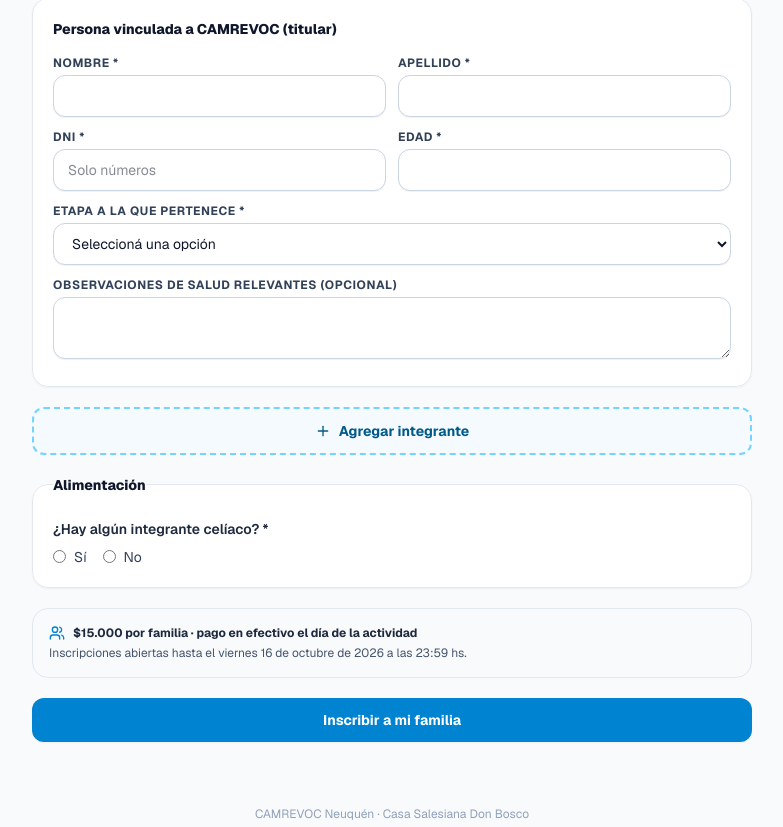
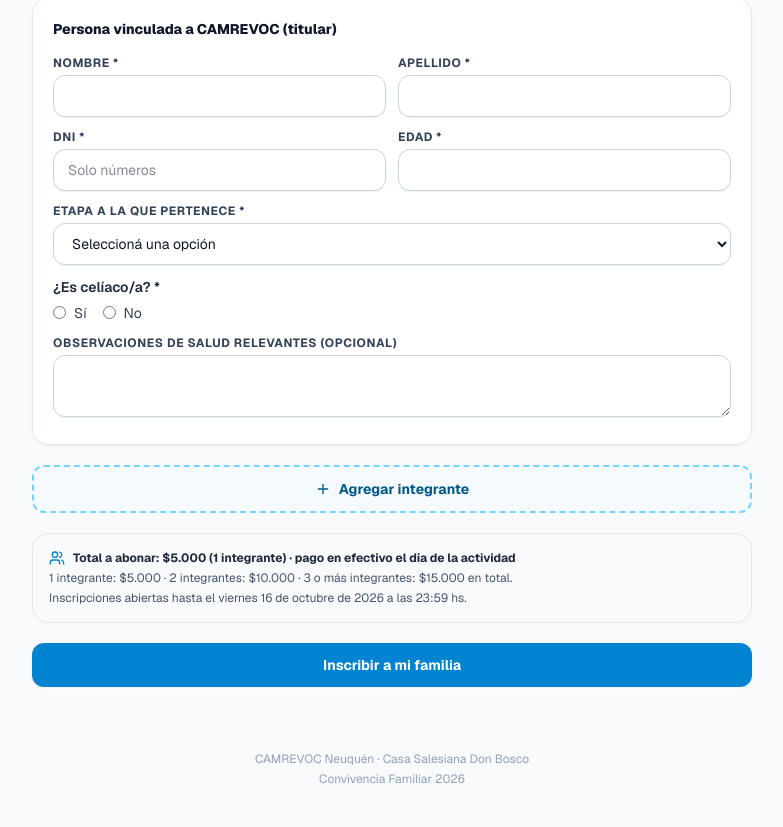
Before and after one commit to DLorangg/camrevoc-pollos, a Next.js app: page /convivencia in a window 1280 px wide. Shown: the part 762-1589 px from the top of the page, without its empty margins (248-1031 px from the left). Built offline with nearby package versions, Linux system fonts and the light colour scheme.

Commit message:
Cambiando regla de negocio

```diff
--- a/src/app/convivencia/actions/inscripcion.ts
+++ b/src/app/convivencia/actions/inscripcion.ts
@@ -3,6 +3,7 @@
 import { createConvivenciaClient } from "@/lib/supabase/convivencia";
 import {
   CONVIVENCIA_MENSAJE_CERRADA,
+  calcularPrecioConvivencia,
   isInscripcionConvivenciaAbierta,
 } from "@/config/convivencia";
 import { validarInscripcionConvivencia } from "@/lib/convivencia/validation";
@@ -14,6 +15,8 @@ export interface CrearInscripcionConvivenciaResult {
   errors?: string[];
   inscripcionId?: string;
   cantidadIntegrantes?: number;
+  /** Total a abonar en efectivo, calculado en el servidor. */
+  precioTotal?: number;
 }
 
 const ERROR_GENERICO =
@@ -39,7 +42,7 @@ export async function createInscripcionConvivencia(
   if (!validacion.ok) {
     return { ok: false, errors: validacion.errors };
   }
-  const { envioId, hayCeliaco, integrantes } = validacion.data;
+  const { envioId, integrantes } = validacion.data;
 
   const payload = integrantes.map((i) => ({
     nombre: i.nombre,
@@ -49,6 +52,7 @@ export async function createInscripcionConvivencia(
     etapa: i.etapa,
     parentesco: i.parentesco,
     observaciones_salud: i.observacionesSalud,
+    es_celiaco: i.esCeliaco,
     menor_acompanado: i.menorAcompanado,
     emergencia_nombre: i.contactoEmergencia?.nombre ?? null,
     emergencia_vinculo: i.contactoEmergencia?.vinculo ?? null,
@@ -59,7 +63,6 @@ export async function createInscripcionConvivencia(
     const supabase = createConvivenciaClient();
     const { data, error } = await supabase.rpc("convivencia_registrar_inscripcion", {
       p_envio_id: envioId,
-      p_hay_celiaco: hayCeliaco,
       p_integrantes: payload,
     });
 
@@ -85,6 +88,8 @@ export async function createInscripcionConvivencia(
       ok: true,
       inscripcionId: res.inscripcion_id,
       cantidadIntegrantes: res.cantidad_integrantes,
+      // Calculado siempre en el servidor a partir de lo realmente registrado.
+      precioTotal: calcularPrecioConvivencia(res.cantidad_integrantes),
     };
   } catch (err) {
     console.error(
--- a/src/components/convivencia/ActividadInfo.tsx
+++ b/src/components/convivencia/ActividadInfo.tsx
@@ -2,12 +2,13 @@ import { CalendarDays, Clock, MapPin, Banknote, Backpack } from "lucide-react";
 import {
   CONVIVENCIA_CONFIG,
   CONVIVENCIA_QUE_LLEVAR,
+  CONVIVENCIA_TARIFA_TEXTO,
 } from "@/config/convivencia";
 
 const ARS = new Intl.NumberFormat("es-AR");
 
-export function formatearPrecioConvivencia(): string {
-  return `$${ARS.format(CONVIVENCIA_CONFIG.precioPorFamilia)}`;
+export function formatearPrecioConvivencia(monto: number): string {
+  return `$${ARS.format(monto)}`;
 }
 
 /** Datos de la actividad (fecha, horario, lugar, costo y pago). Sin hooks: usable en servidor y cliente. */
@@ -36,8 +37,8 @@ export function ConvivenciaDatosActividad() {
       <li className="flex items-start gap-3">
         <Banknote className="mt-0.5 h-4 w-4 shrink-0 text-sky-600" />
         <span>
-          <strong className="text-slate-900">Costo:</strong> {formatearPrecioConvivencia()} por
-          familia, sin importar la cantidad de integrantes. {CONVIVENCIA_CONFIG.pagoTexto}
+          <strong className="text-slate-900">Costo:</strong> {CONVIVENCIA_TARIFA_TEXTO}{" "}
+          {CONVIVENCIA_CONFIG.pagoTexto}
         </span>
       </li>
     </ul>
--- a/src/components/convivencia/AdminDashboard.tsx
+++ b/src/components/convivencia/AdminDashboard.tsx
@@ -6,7 +6,7 @@ import { useMemo, useState, useTransition } from "react";
 import { useRouter } from "next/navigation";
 import { AlertTriangle, ChevronLeft, LogOut, Search, Wheat } from "lucide-react";
 import { logoutConvivenciaAdmin } from "@/app/convivencia/actions/admin-actions";
-import { CONVIVENCIA_ETAPAS } from "@/config/convivencia";
+import { CONVIVENCIA_ETAPAS, calcularPrecioConvivencia } from "@/config/convivencia";
 import type { InscripcionConvivenciaRow } from "@/types/convivencia";
 
 type Filtro = "todas" | "celiacos" | "menores-sin-adulto" | "salud";
@@ -28,6 +28,19 @@ const fmtFecha = new Intl.DateTimeFormat("es-AR", {
 function tieneMenorSinAdulto(i: InscripcionConvivenciaRow) {
   return i.convivencia_integrantes.some((m) => m.menor_acompanado === false);
 }
+/** Integrantes celíacos. Las inscripciones anteriores al cambio solo tienen el dato familiar. */
+function integrantesCeliacos(i: InscripcionConvivenciaRow) {
+  return i.convivencia_integrantes.filter((m) => m.es_celiaco === true);
+}
+function celiaquiaLegacy(i: InscripcionConvivenciaRow) {
+  return (
+    i.hay_celiaco === true && i.convivencia_integrantes.every((m) => m.es_celiaco === null)
+  );
+}
+function tieneCeliaco(i: InscripcionConvivenciaRow) {
+  return integrantesCeliacos(i).length > 0 || celiaquiaLegacy(i);
+}
+const ARS = new Intl.NumberFormat("es-AR");
 function tieneSalud(i: InscripcionConvivenciaRow) {
   return i.convivencia_integrantes.some((m) => Boolean(m.observaciones_salud));
 }
@@ -48,7 +61,11 @@ export default function ConvivenciaAdminDashboard({
     return {
       familias: inscripciones.length,
       personas,
-      celiacos: inscripciones.filter((i) => i.hay_celiaco).length,
+      celiacos: inscripciones.reduce((a, i) => a + integrantesCeliacos(i).length, 0),
+      total: inscripciones.reduce(
+        (a, i) => a + calcularPrecioConvivencia(i.convivencia_integrantes.length),
+        0
+      ),
       menoresSinAdulto: inscripciones.reduce(
         (a, i) => a + i.convivencia_integrantes.filter((m) => m.menor_acompanado === false).length,
         0
@@ -72,7 +89,7 @@ export default function ConvivenciaAdminDashboard({
     const q = norm(busqueda);
     const qDigitos = busqueda.replace(/\D/g, "");
     return inscripciones.filter((i) => {
-      if (filtro === "celiacos" && !i.hay_celiaco) return false;
+      if (filtro === "celiacos" && !tieneCeliaco(i)) return false;
       if (filtro === "menores-sin-adulto" && !tieneMenorSinAdulto(i)) return false;
       if (filtro === "salud" && !tieneSalud(i)) return false;
       if (etapa && !i.convivencia_integrantes.some((m) => m.etapa === etapa)) return false;
@@ -124,11 +141,12 @@ export default function ConvivenciaAdminDashboard({
         </p>
       </div>
 
-      <div className="grid grid-cols-2 gap-3 sm:grid-cols-4">
+      <div className="grid grid-cols-2 gap-3 sm:grid-cols-5">
         {[
           ["Familias", stats.familias],
           ["Personas", stats.personas],
-          ["Familias con celíacos", stats.celiacos],
+          ["Personas celíacas", stats.celiacos],
+          ["Total a cobrar (efectivo)", `$${ARS.format(stats.total)}`],
           ["Menores sin adulto", stats.menoresSinAdulto],
         ].map(([label, n]) => (
           <div key={label} className="rounded-2xl border border-slate-200 bg-white p-4 shadow-xs">
@@ -210,11 +228,12 @@ export default function ConvivenciaAdminDashboard({
                       <p className="text-xs text-slate-500">
                         {fmtFecha.format(new Date(i.created_at))} ·{" "}
                         {i.convivencia_integrantes.length}{" "}
-                        {i.convivencia_integrantes.length === 1 ? "persona" : "personas"}
+                        {i.convivencia_integrantes.length === 1 ? "persona" : "personas"} · a cobrar $
+                        {ARS.format(calcularPrecioConvivencia(i.convivencia_integrantes.length))}
                       </p>
                     </div>
                     <div className="flex flex-wrap gap-1.5">
-                      {i.hay_celiaco && (
+                      {tieneCeliaco(i) && (
                         <span className="inline-flex items-center gap-1 rounded-full bg-amber-100 px-2 py-0.5 text-[11px] font-bold text-amber-800">
                           <Wheat className="h-3 w-3" /> Celíaco
                         </span>
@@ -238,10 +257,12 @@ export default function ConvivenciaAdminDashboard({
                   </summary>
 
                   <div className="space-y-2 border-t border-slate-100 p-4">
-                    <p className="text-xs text-slate-500">
-                      ¿Hay celíacos en la familia?{" "}
-                      <strong className="text-slate-800">{i.hay_celiaco ? "Sí" : "No"}</strong>
-                    </p>
+                    {celiaquiaLegacy(i) && (
+                      <p className="text-xs font-bold text-amber-700">
+                        Inscripción anterior: se registró que hay un celíaco en la familia, sin
+                        indicar quién.
+                      </p>
+                    )}
                     {i.convivencia_integrantes.map((m) => (
                       <div key={m.id} className="rounded-xl border border-slate-100 bg-slate-50 p-3 text-xs text-slate-700">
                         <p className="font-bold text-slate-900">
@@ -259,6 +280,10 @@ export default function ConvivenciaAdminDashboard({
                           )}{" "}
                           · {m.edad} años · {m.es_titular ? "Titular" : `Parentesco: ${m.parentesco}`} ·{" "}
                           {m.etapa ?? "No pertenece a CAMREVOC"}
+                        </p>
+                        <p className="mt-1">
+                          <strong>¿Es celíaco/a?</strong>{" "}
+                          {m.es_celiaco === null ? "Sin dato" : m.es_celiaco ? "Sí" : "No"}
                         </p>
                         {m.observaciones_salud && (
                           <p className="mt-1">
--- a/src/components/convivencia/InscripcionForm.tsx
+++ b/src/components/convivencia/InscripcionForm.tsx
@@ -16,6 +16,8 @@ import {
   CONVIVENCIA_CONFIG,
   CONVIVENCIA_ETAPAS,
   CONVIVENCIA_MENSAJE_CERRADA,
+  CONVIVENCIA_TARIFA_TEXTO,
+  calcularPrecioConvivencia,
 } from "@/config/convivencia";
 import { validarInscripcionConvivencia, esMenor } from "@/lib/convivencia/validation";
 import { createInscripcionConvivencia } from "@/app/convivencia/actions/inscripcion";
@@ -36,6 +38,7 @@ interface IntegranteForm {
   etapa: string;
   parentesco: string;
   observacionesSalud: string;
+  esCeliaco: SiNo;
   menorAcompanado: SiNo;
   ceNombre: string;
   ceVinculo: string;
@@ -69,6 +72,7 @@ function nuevoIntegrante(): IntegranteForm {
     etapa: "",
     parentesco: "",
     observacionesSalud: "",
+    esCeliaco: "",
     menorAcompanado: "",
     ceNombre: "",
     ceVinculo: "",
@@ -239,6 +243,23 @@ function IntegranteFields({
         )}
 
         <div className="sm:col-span-2">
+          <p className="mb-1.5 text-sm font-semibold text-slate-800">¿Es celíaco/a? *</p>
+          <div className="flex gap-4 text-sm text-slate-700">
+            {(["si", "no"] as const).map((opt) => (
+              <label key={opt} className="inline-flex items-center gap-2 cursor-pointer">
+                <input
+                  type="radio"
+                  name={`${id}-celiaco`}
+                  checked={value.esCeliaco === opt}
+                  onChange={() => onChange({ esCeliaco: opt })}
+                />
+                {opt === "si" ? "Sí" : "No"}
+              </label>
+            ))}
+          </div>
+        </div>
+
+        <div className="sm:col-span-2">
           <label htmlFor={`${id}-salud`} className={labelCls}>
             Observaciones de salud relevantes (opcional)
           </label>
@@ -330,9 +351,10 @@ export default function ConvivenciaInscripcionForm({ abierta }: { abierta: boole
   const [cerrada, setCerrada] = useState(!abierta);
   const [titular, setTitular] = useState<IntegranteForm>(() => nuevoIntegrante());
   const [extras, setExtras] = useState<IntegranteForm[]>([]);
-  const [hayCeliaco, setHayCeliaco] = useState<SiNo>("");
   const [errors, setErrors] = useState<string[]>([]);
-  const [exito, setExito] = useState<{ id: string; cantidad: number } | null>(null);
+  const [exito, setExito] = useState<{ id: string; cantidad: number; total: number } | null>(
+    null
+  );
   const [isPending, startTransition] = useTransition();
   // Clave de idempotencia: se genera una sola vez por formulario y se reutiliza en los
   // reintentos, de modo que un reenvío nunca duplica la inscripción.
@@ -368,7 +390,7 @@ export default function ConvivenciaInscripcionForm({ abierta }: { abierta: boole
 
         <div className="rounded-2xl border border-sky-100 bg-sky-50/60 p-4">
           <p className="mb-3 text-sm font-bold text-slate-900">
-            Total a abonar: {formatearPrecioConvivencia()} por familia
+            Total a abonar: {formatearPrecioConvivencia(exito.total)}
           </p>
           <ConvivenciaDatosActividad />
           <p className="mt-3 rounded-lg bg-amber-100 px-3 py-2 text-xs font-bold text-amber-900">
@@ -393,6 +415,8 @@ export default function ConvivenciaInscripcionForm({ abierta }: { abierta: boole
   const updateExtra = (key: string, patch: Partial<IntegranteForm>) =>
     setExtras((prev) => prev.map((e) => (e.key === key ? { ...e, ...patch } : e)));
 
+  const precioActual = calcularPrecioConvivencia(1 + extras.length);
+
   const buildPayload = (envioId: string) => {
     const mapear = (f: IntegranteForm) => ({
       nombre: f.nombre,
@@ -402,13 +426,13 @@ export default function ConvivenciaInscripcionForm({ abierta }: { abierta: boole
       etapa: f.etapa,
       parentesco: f.parentesco,
       observacionesSalud: f.observacionesSalud,
+      esCeliaco: f.esCeliaco === "si" ? true : f.esCeliaco === "no" ? false : undefined,
       menorAcompanado:
         f.menorAcompanado === "si" ? true : f.menorAcompanado === "no" ? false : undefined,
       contactoEmergencia: { nombre: f.ceNombre, vinculo: f.ceVinculo, telefono: f.ceTelefono },
     });
     return {
       envioId,
-      hayCeliaco: hayCeliaco === "si" ? true : hayCeliaco === "no" ? false : undefined,
       integrantes: [mapear(titular), ...extras.map(mapear)],
     };
   };
@@ -433,8 +457,17 @@ export default function ConvivenciaInscripcionForm({ abierta }: { abierta: boole
     startTransition(async () => {
       try {
         const res = await createInscripcionConvivencia(local.data);
-        if (res.ok && res.inscripcionId && typeof res.cantidadIntegrantes === "number") {
-          setExito({ id: res.inscripcionId, cantidad: res.cantidadIntegrantes });
+        if (
+          res.ok &&
+          res.inscripcionId &&
+          typeof res.cantidadIntegrantes === "number" &&
+          typeof res.precioTotal === "number"
+        ) {
+          setExito({
+            id: res.inscripcionId,
+            cantidad: res.cantidadIntegrantes,
+            total: res.precioTotal,
+          });
           window.scrollTo({ top: 0, behavior: "smooth" });
         } else if (res.cerrada) {
           setCerrada(true);
@@ -506,31 +539,14 @@ export default function ConvivenciaInscripcionForm({ abierta }: { abierta: boole
         Agregar integrante
       </button>
 
-      <fieldset disabled={isPending} className="rounded-2xl border border-slate-200 bg-white p-4 shadow-xs sm:p-5">
-        <legend className="text-sm font-extrabold text-slate-900">Alimentación</legend>
-        <p className="mb-2 mt-1 text-sm font-semibold text-slate-800">
-          ¿Hay algún integrante celíaco? *
-        </p>
-        <div className="flex gap-4 text-sm text-slate-700">
-          {(["si", "no"] as const).map((opt) => (
-            <label key={opt} className="inline-flex items-center gap-2 cursor-pointer">
-              <input
-                type="radio"
-                name="hay-celiaco"
-                checked={hayCeliaco === opt}
-                onChange={() => setHayCeliaco(opt)}
-              />
-              {opt === "si" ? "Sí" : "No"}
-            </label>
-          ))}
-        </div>
-      </fieldset>
-
       <div className="rounded-2xl border border-slate-200 bg-slate-50 p-4 text-xs text-slate-600">
         <p className="flex items-center gap-2 font-bold text-slate-800">
           <Users className="h-4 w-4 text-sky-600" />
-          {formatearPrecioConvivencia()} por familia · pago en efectivo el día de la actividad
+          Total a abonar: {formatearPrecioConvivencia(precioActual)} ({1 + extras.length}{" "}
+          {1 + extras.length === 1 ? "integrante" : "integrantes"}) · pago en efectivo el día de la
+          actividad
         </p>
+        <p className="mt-1">{CONVIVENCIA_TARIFA_TEXTO}</p>
         <p className="mt-1">
           Inscripciones abiertas hasta el {CONVIVENCIA_CONFIG.fechaCierreTexto}.
         </p>
--- a/src/config/convivencia.ts
+++ b/src/config/convivencia.ts
@@ -12,8 +12,12 @@ export const CONVIVENCIA_CONFIG = {
   horarioTexto: "de 10:00 a 18:00 hs",
   lugarNombre: "Planta de Campamentos N.º 1",
   lugarDireccion: "Intendente Linares 1980, Neuquén",
-  /** Precio fijo por familia, sin importar la cantidad de integrantes. */
-  precioPorFamilia: 15000,
+  /** Tarifa escalonada: $5.000 por integrante hasta 2; desde 3 integrantes, total fijo. */
+  precioPorIntegrante: 5000,
+  /** Cantidad de integrantes desde la cual se cobra el total fijo. */
+  integrantesParaTotalFijo: 3,
+  /** Total fijo para familias de 3 o más integrantes. */
+  precioTotalFijo: 15000,
   /** Modalidad de pago informativa (no se registra pago en la web). */
   pagoTexto: "Pago obligatorio en efectivo el día de la actividad.",
   /**
@@ -66,6 +70,22 @@ export type ConvivenciaEtapa = (typeof CONVIVENCIA_ETAPAS)[number];
 export const CONVIVENCIA_EDAD_MAYORIA = 18;
 
 /**
+ * Calcula el costo total de la inscripción según la cantidad de integrantes.
+ * 1 → $5.000 · 2 → $10.000 · 3 o más → $15.000 (total fijo).
+ * Es la ÚNICA fórmula: el servidor la usa y nunca confía en un total del navegador.
+ */
+export function calcularPrecioConvivencia(cantidadIntegrantes: number): number {
+  if (!Number.isInteger(cantidadIntegrantes) || cantidadIntegrantes < 1) return 0;
+  return cantidadIntegrantes >= CONVIVENCIA_CONFIG.integrantesParaTotalFijo
+    ? CONVIVENCIA_CONFIG.precioTotalFijo
+    : cantidadIntegrantes * CONVIVENCIA_CONFIG.precioPorIntegrante;
+}
+
+/** Texto de la tarifa vigente (para mostrar antes de conocer la cantidad de integrantes). */
+export const CONVIVENCIA_TARIFA_TEXTO =
+  "1 integrante: $5.000 · 2 integrantes: $10.000 · 3 o más integrantes: $15.000 en total.";
+
+/**
  * Devuelve `true` si las inscripciones siguen abiertas.
  * Debe evaluarse siempre en el servidor (reloj del servidor, no del navegador).
  */
--- a/src/lib/convivencia/validation.ts
+++ b/src/lib/convivencia/validation.ts
@@ -116,6 +116,10 @@ function validarIntegrante(
   }
   const observacionesSalud = saludRaw || null;
 
+  if (typeof r.esCeliaco !== "boolean") {
+    errors.push(`${etiqueta}: indicá si es celíaco/a.`);
+  }
+
   // Menores: acompañamiento y contacto de emergencia.
   let menorAcompanado: boolean | null = null;
   let contactoEmergencia: IntegranteConvivenciaInput["contactoEmergencia"] = null;
@@ -167,6 +171,7 @@ function validarIntegrante(
     etapa,
     parentesco,
     observacionesSalud,
+    esCeliaco: r.esCeliaco as boolean,
     menorAcompanado,
     contactoEmergencia,
   };
@@ -183,10 +188,6 @@ export function validarInscripcionConvivencia(input: unknown): ResultadoValidaci
   const envioId = typeof r.envioId === "string" ? r.envioId.trim() : "";
   if (!UUID_RE.test(envioId)) {
     errors.push("No se pudo identificar el envío. Recargá la página e intentá nuevamente.");
-  }
-
-  if (typeof r.hayCeliaco !== "boolean") {
-    errors.push("Indicá si hay algún integrante celíaco.");
   }
 
   const integrantesRaw = Array.isArray(r.integrantes) ? r.integrantes : null;
@@ -217,7 +218,6 @@ export function validarInscripcionConvivencia(input: unknown): ResultadoValidaci
     ok: true,
     data: {
       envioId,
-      hayCeliaco: r.hayCeliaco as boolean,
       integrantes,
     },
   };
```
Also changed, not shown: src/app/page.tsx (+39 -39 lines), src/types/convivencia.ts (+6 -2 lines), 6 other files (tests, documents, lock files or other folders).
